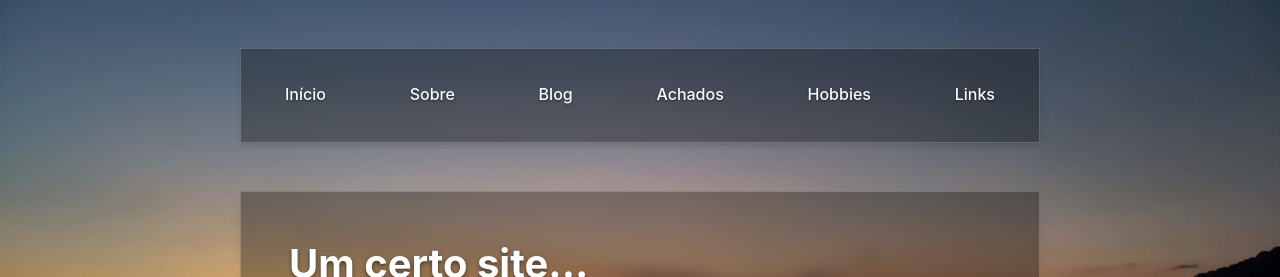
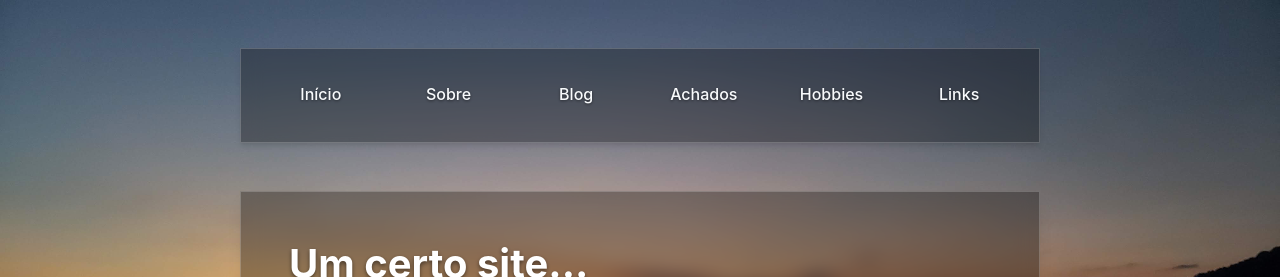
Before and after one commit to ncbor/ncbor.github.io, a Jekyll site: the page built from index.html, in a window 1280 px wide. Shown: the top 277 px of the page. Built offline with Jekyll 4.4.1, drawn with Linux system fonts in a browser that asks for light colours.

Commit message:
Atualizar o style.css tentativa mobile 2

```diff
--- a/assets/css/style.css
+++ b/assets/css/style.css
@@ -256,7 +256,9 @@
     width: 90%;
     margin: var(--space-2xl) auto;
     padding: var(--space-lg);
-    display: flex;
+    display: grid;
+    grid-template-columns: repeat(auto-fit, minmax(9ch, 1fr));
+    gap: .5rem 1rem;
     justify-content: space-between;
     align-items: center;
     flex-wrap: wrap;
@@ -271,6 +273,7 @@
     transition: all 0.2s ease;
     color: var(--text-secondary);
     white-space: nowrap;
+    text-align: center;
 }
 
 nav a:hover {
```
